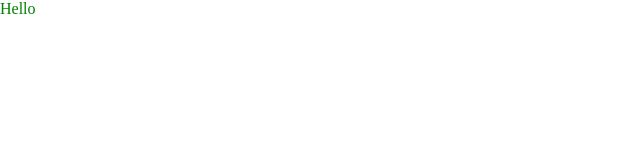
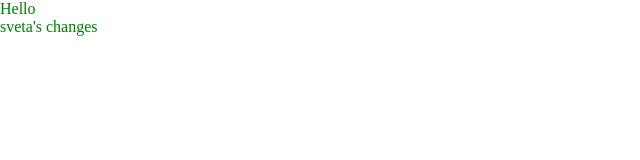
Before and after one commit to VeronikaKan/GitHubTest, a plain HTML site: page index.html in a window 1280 px wide. Shown: the full height of the page, 0-640 px from the left. Drawn offline with Linux system fonts and the light colour scheme.

Commit message:
not first commit

```diff
--- a/index.html
+++ b/index.html
@@ -11,6 +11,8 @@
     <p>
         Hello
     </p>
-
+    <p>
+        sveta's changes
+    </p>
 </body>
 </html>
```
